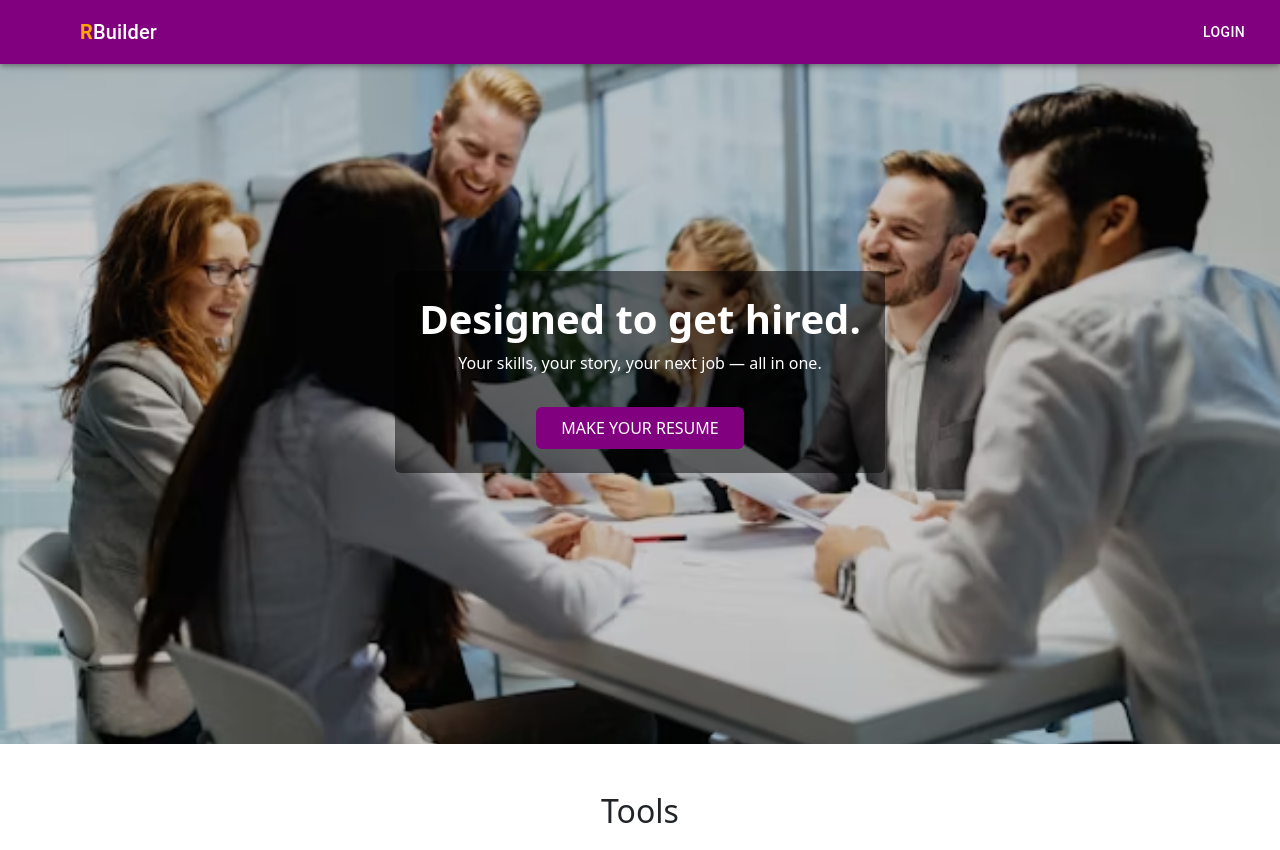
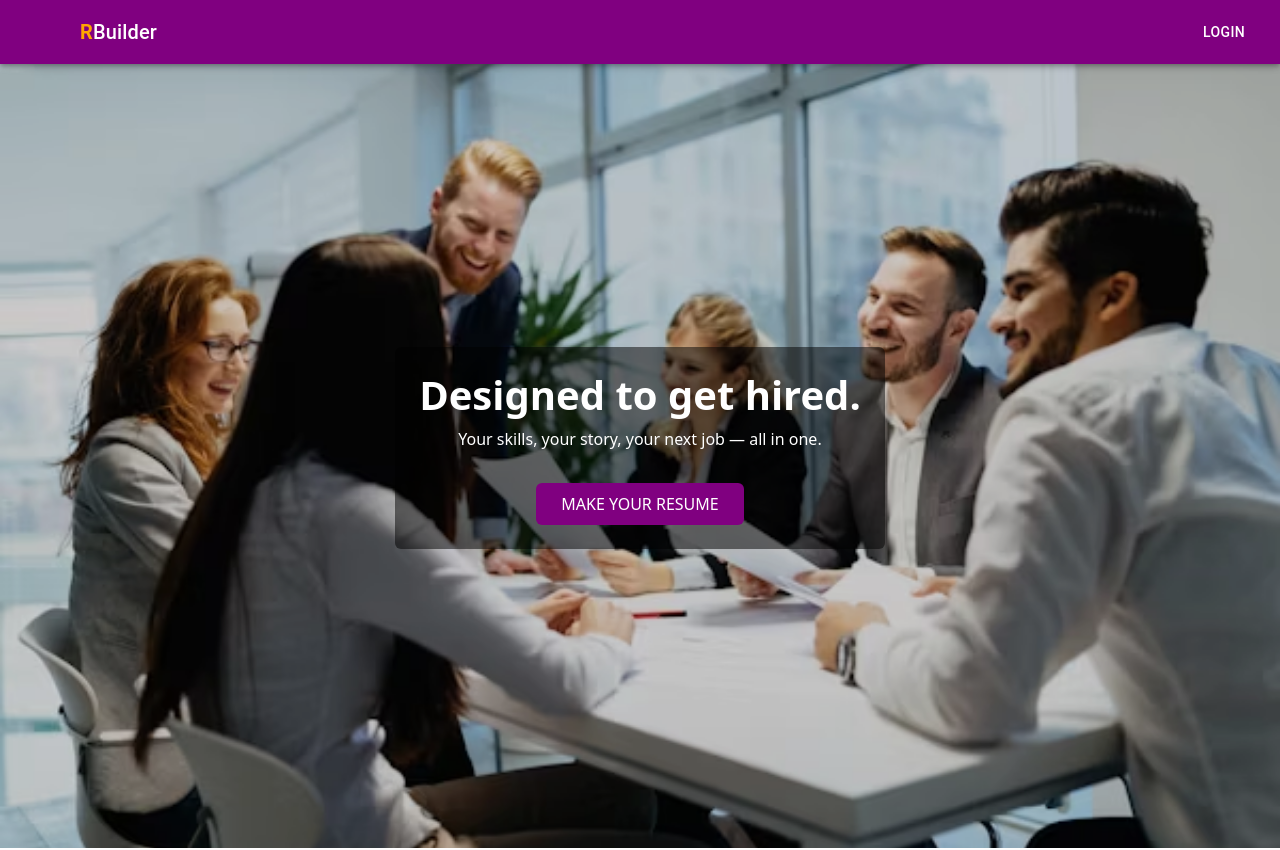
Before and after one commit to FarsanaPH/Resume-Builder-frontend, a React (Vite) app: page / in a window 1280 px wide. Shown: the top 850 px of the page. Built offline with nearby package versions, Linux system fonts and the light colour scheme; some icons are missing.

Commit message:
header updated

```diff
--- a/src/App.jsx
+++ b/src/App.jsx
@@ -15,7 +15,7 @@ function App() {
     <>
       <div className="app-container">
         <Header />
-        <div className="main-content">
+        <div className="main-content pt-5">
           <Routes>
             <Route path="/" element={<LandingPage />} />
             <Route path="/history" element={<HistoryPage />} />
--- a/src/Pages/HistoryPage.jsx
+++ b/src/Pages/HistoryPage.jsx
@@ -61,7 +61,7 @@ function HistoryPage() {
   return (
     <>
       <div className="container pb-5">
-        <h2 className="text-start py-4 text-secondary" >Your History</h2>
+        <h2 className="text-start py-4 pt-5 text-secondary" >Resume History</h2>
 
         <div className="row g-4">   {/* g-4 = spacing between cols/rows */}
           {
--- a/src/Pages/LandingPage.jsx
+++ b/src/Pages/LandingPage.jsx
@@ -15,7 +15,7 @@ const LandingPage = () => {
           backgroundImage: `url(${heroImg})`,
           backgroundSize: 'cover',
           backgroundPosition: 'center',
-          height: '93vh',
+          height: '100vh',
           position: 'relative',
         }}
       >
--- a/src/Pages/ResumeGenerator.jsx
+++ b/src/Pages/ResumeGenerator.jsx
@@ -10,7 +10,7 @@ function ResumeGenerator() {
     backgroundImage: `url(${heroImg})`,
     backgroundSize: 'cover',
     backgroundPosition: 'center',
-    height: '100vh',
+    height: '93vh',
     position: 'relative'
   }}
 >
```
